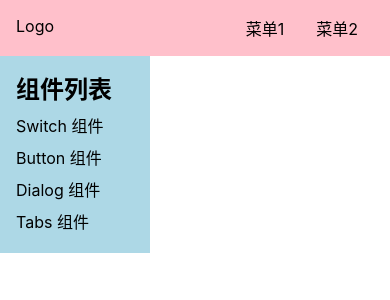
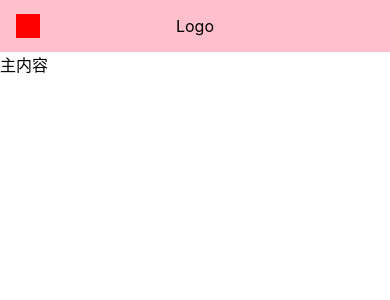
Before and after one commit to origami0227/pokemonUI, a Vue app: page /#/doc in a window 390 px wide. Shown: the top 300 px of the page. Built offline with nearby package versions, Linux system fonts and the light colour scheme.

Commit message:
手机切换按钮

```diff
--- a/src/App.vue
+++ b/src/App.vue
@@ -4,12 +4,14 @@
 
 <script lang="ts">
 
-import {ref,provide} from 'vue'
+import {ref, provide} from 'vue'
+
 export default {
   name: 'App',
   setup() {
-    const asideVisible = ref(true)
-    provide('asideVisible',asideVisible) //提供xxx这个名字即可使用asideVisible
+    const width = document.documentElement.clientWidth
+    const asideVisible = ref(width > 500)//默认false
+    provide('asideVisible', asideVisible) //提供xxx这个名字即可使用asideVisible
   }
 }
 </script>
--- a/src/components/Topnav.vue
+++ b/src/components/Topnav.vue
@@ -1,10 +1,11 @@
 <template>
   <div class="topnav">
-    <div class="logo" @click="toggleMenu">Logo</div>
+    <div class="logo">Logo</div>
     <ul class="menu">
       <li>菜单1</li>
       <li>菜单2</li>
     </ul>
+    <span class="toggleAside" @click="toggleMenu"></span>
   </div>
 </template>
 <script lang="ts">
@@ -27,6 +28,8 @@
   padding: 16px;
   position: relative;
   z-index: 10;
+  justify-content: center;
+  align-items: center;
 
   > .logo {
     max-width: 6em;
@@ -42,5 +45,28 @@
       margin: 0 1em;
     }
   }
+
+  > .toggleAside {
+    width: 24px;
+    height: 24px;
+    background: red;
+    position: absolute;
+    left: 16px;
+    top: 50%;
+    transform: translateY(-50%);
+    display: none;
+  }
+
+  @media (max-width: 500px) {
+    > .menu {
+      display: none;
+    }
+    > .logo {
+      margin: 0 auto;
+    }
+    > .toggleAside {
+      display: inline-block;
+    }
+  }
 }
 </style>
--- a/src/views/Doc.vue
+++ b/src/views/Doc.vue
@@ -39,10 +39,6 @@
   background: lightblue;
   width: 150px;
   padding: 16px;
-  position: fixed;
-  padding-top: 70px;
-  top: 0;
-  left: 0;
   > h2 {
     margin-bottom: 4px;
   }
@@ -51,5 +47,11 @@
       padding: 4px 0;
     }
   }
+  @media (max-width: 500px) {
+    position: fixed;
+    padding-top: 70px;
+    top: 0;
+    left: 0;
+  }
 }
 </style>
```
